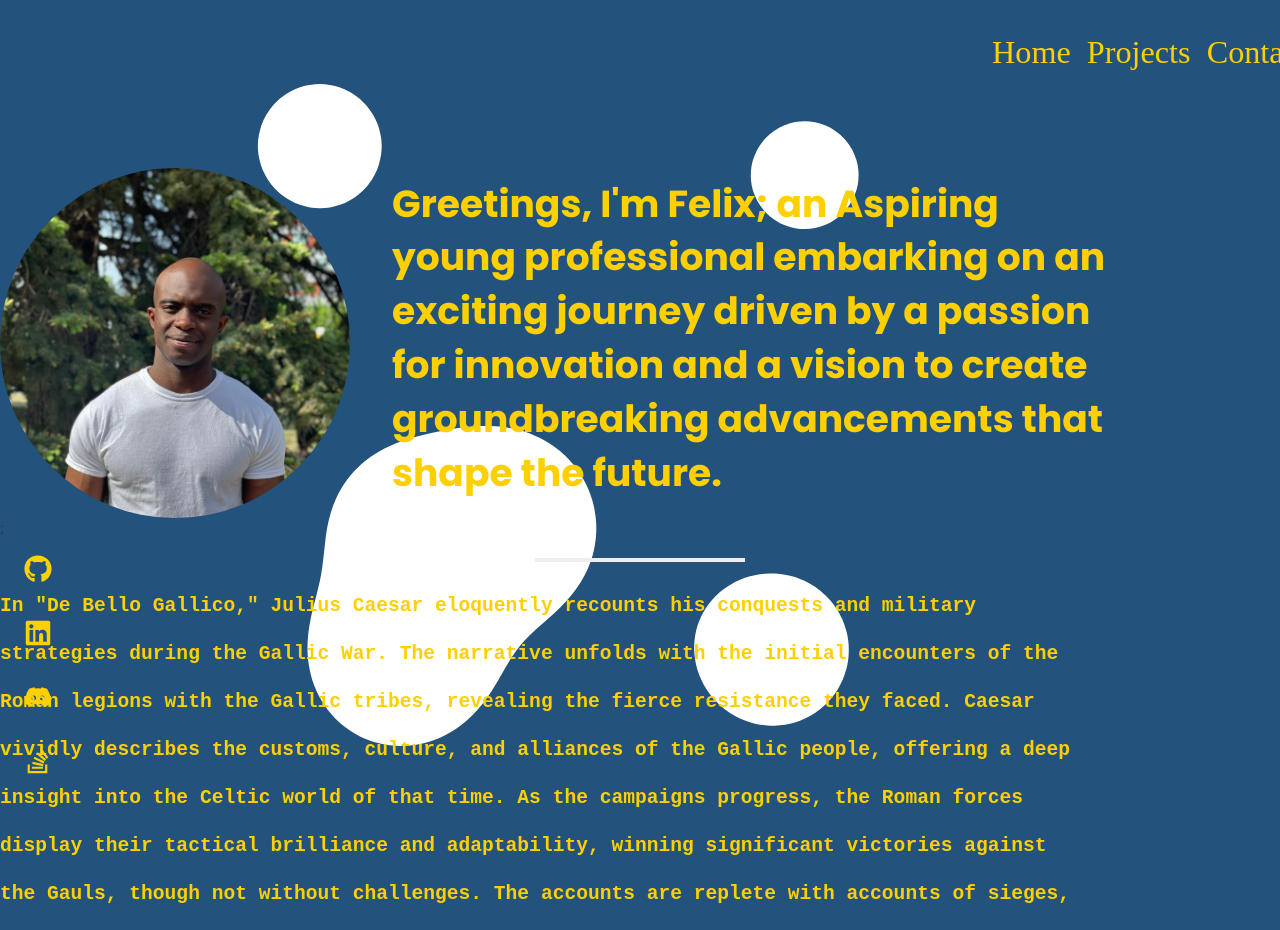
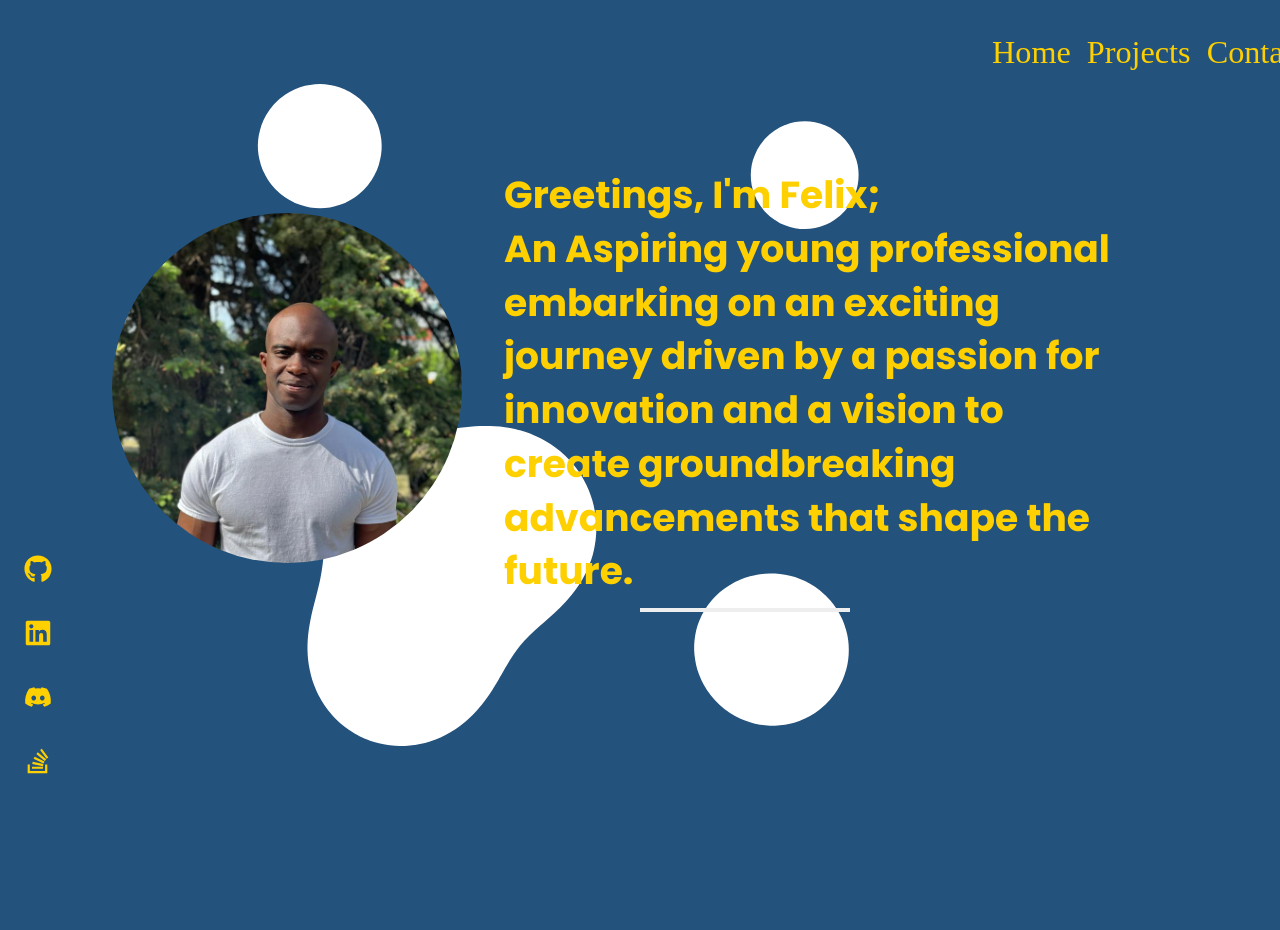
Before and after one commit to FelixVaughan/online-portfolio, a React (Create React App) app in the folder reactapp/: page / in a window 1280 px wide. Shown: the top 930 px of the page. Built offline with nearby package versions, Linux system fonts and the light colour scheme; a web font is replaced by a local one.

Commit message:
Removed projects component and related files and made UI changes to home page

```diff
--- a/reactapp/src/components/navbar/Navigation.js
+++ b/reactapp/src/components/navbar/Navigation.js
@@ -5,7 +5,7 @@ export default function Navigation() {
     <Navbar bg="light nav-container" data-bs-theme="light" expand="lg">
       <Container>
         <Nav className="me-auto nav-items-container">
-          <Nav.Link href="#home">Home</Nav.Link>
+          <Nav.Link href="/">Home</Nav.Link>
           <Nav.Link href="#projecrs">Projects</Nav.Link>
           <Nav.Link href="/contact">Contact</Nav.Link>
         </Nav>
--- a/reactapp/src/components/profile/Profile.js
+++ /dev/null
@@ -1,30 +0,0 @@
-import React, { useRef, useState, useEffect } from "react";
-import LavaAnimation from "../lavaAnimation/LavaAnimation";
-import "./profile.css";
-
-export default function Profile({ image, bio }) {
-  const containerRef = useRef(null);
-  const [dimensions, setDimensions] = useState({ width: 1000, height: 1000 });
-
-  useEffect(() => {
-    if (containerRef.current) {
-      const { offsetWidth, offsetHeight } = containerRef.current;
-      setDimensions({ width: offsetWidth, height: offsetHeight });
-    }
-  }, [containerRef]);
-
-  const { width, height } = dimensions;
-  console.log(width, height);
-
-  return (
-    <div className="profile-container" ref={containerRef}>
-      {/* <LavaAnimation width={width} height={height} ballSizeFactor={0.5} /> */}
-      <div className="profile-picture">
-        <img src={image} width={3024} height={4024} alt="profile.jpg" />
-      </div>
-      <div className="profile-header">
-        <p>{bio}</p>
-      </div>
-    </div>
-  );
-}
--- a/reactapp/src/components/profile/profile.css
+++ /dev/null
@@ -1,33 +0,0 @@
-@import url('https://fonts.googleapis.com/css2?family=Poppins:wght@700&display=swap');
-
-.profile-container {
-    position: relative;
-    display: flex;
-    flex-direction: row;
-    justify-content: flex-start;
-    align-items: center;
-    margin-right: 12em;
-    z-index: 2;
-    gap: 3em;
-}
-
-.profile-picture {
-    width: 25em;
-    height: 25em;
-    border-radius: 50%;
-    overflow: hidden;
-}
-
-.profile-picture img {
-  width: 100%;
-  height: 100%;
-  object-fit: cover;
-}
-
-.profile-header {
-    flex: 2;
-    color: var(--secondary);
-    font-size: calc((2.8 - 1) * 1.2vw + 1rem);
-    font-family: 'Poppins', sans-serif;
-    font-weight: bolder;
-}
--- a/reactapp/src/data/profile.js
+++ /dev/null
@@ -1,13 +0,0 @@
-const profile = {
-  bio: `
-    Greetings, I'm Felix; an Aspiring young professional embarking on an exciting journey driven by a passion for innovation
-    and a vision to create groundbreaking advancements that shape the future.
-    `,
-  info: `
-  In "De Bello Gallico," Julius Caesar eloquently recounts his conquests and military strategies during the Gallic War. The narrative unfolds with the initial encounters of the Roman legions with the Gallic tribes, revealing the fierce resistance they faced. Caesar vividly describes the customs, culture, and alliances of the Gallic people, offering a deep insight into the Celtic world of that time. As the campaigns progress, the Roman forces display their tactical brilliance and adaptability, winning significant victories against the Gauls, though not without challenges. The accounts are replete with accounts of sieges, battles, and acts of both bravery and treachery.
-
-Throughout the book, Caesar showcases his leadership prowess, tactical acumen, and diplomatic skills, as he navigates through treacherous terrains and political intricacies. He establishes strategic alliances with some Gallic tribes while quelling the revolts of others. Amidst the military campaigns, he faces adversities, ranging from harsh weather conditions to food shortages. Yet, Caesar's indomitable spirit, coupled with the discipline of his legions, ensures Roman triumph in Gaul. "De Bello Gallico" stands as a remarkable historical and literary work, providing readers with an extraordinary firsthand account of ancient military conquests and an invaluable glimpse into the world of ancient Gaul.
-    `,
-};
-
-export default profile;
--- a/reactapp/src/pages/home/Home.js
+++ b/reactapp/src/pages/home/Home.js
@@ -1,15 +1,26 @@
-import Profile from "../../components/profile/Profile";
-import profileData from "../../data/profile";
-import profilePic from "../../assets/profile.jpg";
+import image from "../../assets/profile.jpg";
 import "./home.css";
 export default function Home() {
   return (
     <div classname="container">
       <div classname="header-section">
-        <Profile bio={profileData.bio} image={profilePic} />;
+        <div className="profile-container">
+          <div className="profile-picture">
+            <img src={image} width={3024} height={4024} alt="profile.jpg" />
+          </div>
+          <div className="profile-header">
+            <p>
+              Greetings, I'm Felix;
+              <br />
+              An Aspiring young professional embarking on an exciting journey
+              driven by a passion for innovation and a vision to create
+              groundbreaking advancements that shape the future.
+            </p>
+          </div>
+        </div>
       </div>
       <hr />
-      <div className="description-section">{profileData.info}</div>
+      <div className="description-section"></div>
     </div>
   );
 }
--- a/reactapp/src/pages/home/home.css
+++ b/reactapp/src/pages/home/home.css
@@ -1,24 +1,62 @@
 @import url('https://fonts.cdnfonts.com/css/inconsolata-2');
+@import url('https://fonts.googleapis.com/css2?family=Poppins:wght@700&display=swap');
 
 .container {
     display: flex;
     /* margin-top: 10em; */
     position: absolute;
-
 }
 
+.header-section{
+    align-self: flex-end;
+}
 hr {
     border-width: 0.3em;
     width: 15em;
+    position: absolute;
+    left: 50%;
+    margin: auto;
+    /* margin-left: 40em; */
 }
 
 .description-section{
-   /* flex: 2; */
     color: var(--secondary);
-    /* pointer-events: none; */
     font-family: Inconsolata, monospace;
     font-size: 1.4em;
     font-weight: 600;
     line-height: 245%;
-    margin-right: 10em;
+    padding: 10em;
 }
+
+
+.profile-container {
+    display: flex;
+    flex-direction: row;
+    justify-content: flex-start;
+    align-items: center;
+    margin-right: 12em;
+    margin-left: 8em;
+    z-index: 2;
+    gap: 3em;
+}
+
+.profile-picture {
+    width: 25em;
+    height: 25em;
+    border-radius: 50%;
+    overflow: hidden;
+}
+
+.profile-picture img {
+  width: 100%;
+  height: 100%;
+  object-fit: cover;
+}
+
+.profile-header {
+    flex: 2;
+    color: var(--secondary);
+    font-size: calc((2.8 - 1) * 1.2vw + 1rem);
+    font-family: 'Poppins', sans-serif;
+    font-weight: bolder;
+}
```
